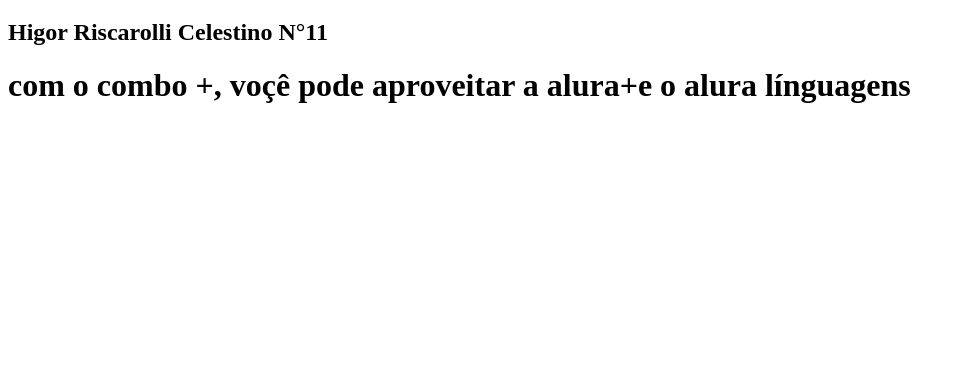
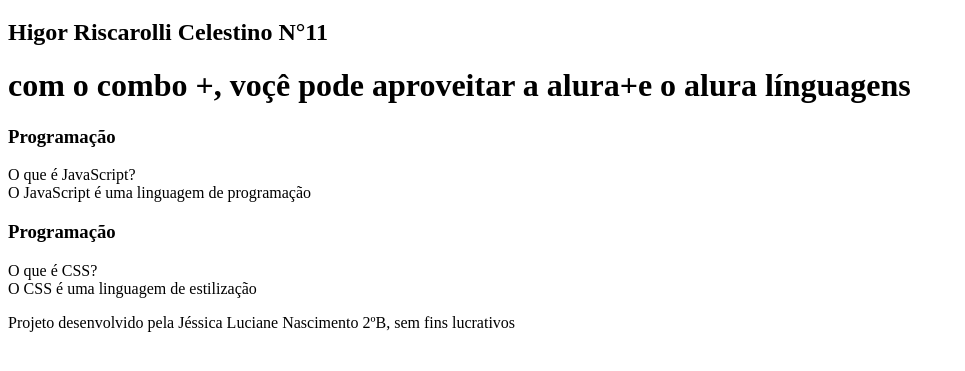
Before and after one commit to higorrisca/Site_assinatura-2B, a plain HTML site: page index.html in a window 1280 px wide. Shown: the part 61-432 px from the top of the page, without its empty margins (0-965 px from the left). Drawn offline with Linux system fonts and the light colour scheme.

Commit message:
e isso ae

```diff
--- a/index.html
+++ b/index.html
@@ -15,3 +15,34 @@
      <h1> com o combo +, voçê pode aproveitar a alura+e o alura línguagens</h1>
 </body>
 </html>
+    <main>
+            <section id="container">
+                <article class="cartao">
+                    <div class="cartao__conteudo">
+                    <h3>Programação</h3>
+                    <div class="cartao__conteudo__pergunta">
+                    O que é JavaScript?
+                    </div>
+                    <div class="cartao__conteudo__resposta">
+                    O JavaScript é uma linguagem de programação
+                    </div>
+                    </div>
+                    </article>
+                    <article class="cartao">
+                    <div class="cartao__conteudo">
+                    <h3>Programação</h3>
+                    <div class="cartao__conteudo__pergunta">
+                    O que é CSS?
+                    </div>
+                    <div class="cartao__conteudo__resposta">
+                    O CSS é uma linguagem de estilização
+                    </div>
+                    </div>
+                    </article>
+                    </section>
+                    </main>
+                    <footer>
+                    <p>Projeto desenvolvido pela Jéssica Luciane Nascimento 2ºB, sem fins lucrativos </p>
+                    </footer>
+                    </body>
+                    </html>
```
